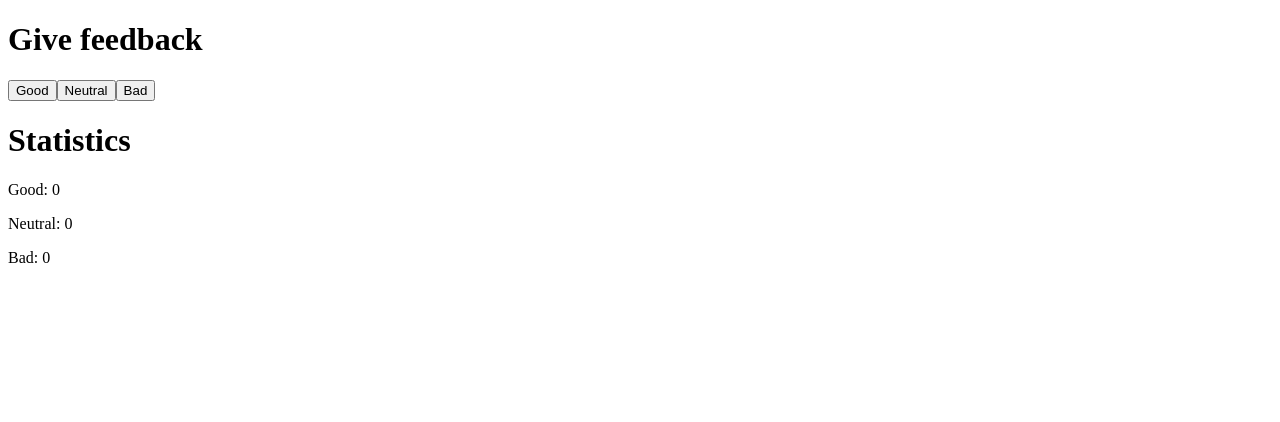
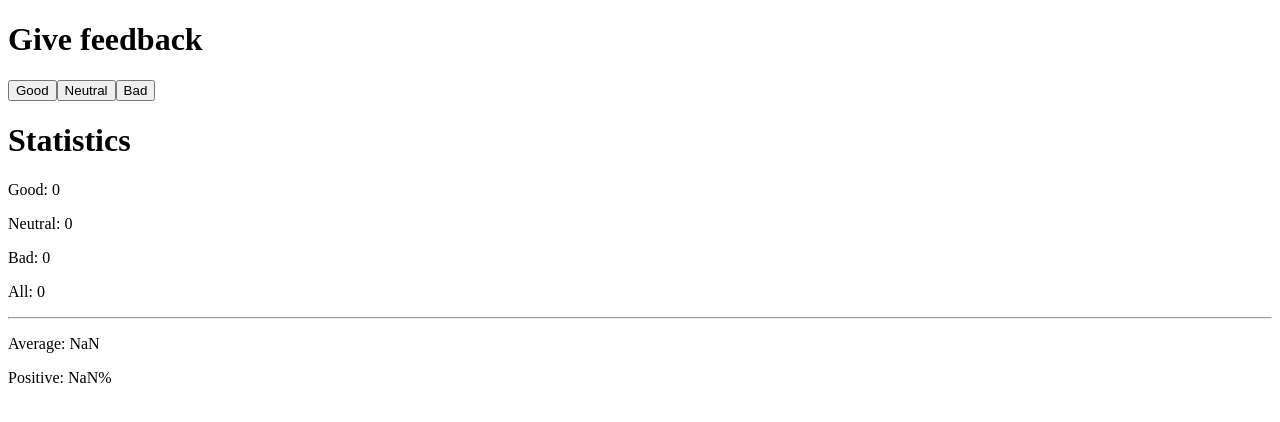
Before and after one commit to Antonako1/React-tehtavat, a React (Vite) app in the folder Reactin perusteet 1/: page / in a window 1280 px wide. Shown: the top 422 px of the page. Built offline with nearby package versions, Linux system fonts and the light colour scheme.

Commit message:
1.7 valmis

```diff
--- a/Reactin perusteet 1/src/App.jsx
+++ b/Reactin perusteet 1/src/App.jsx
@@ -10,13 +10,30 @@ const Buttons = (props) => {
     </div>
   )
 }
+
+const calculateAverage = (good, neutral, bad, all) => {
+  const average = (good + 0 + -bad) / all;
+
+  return average;
+};
+
+
 const Statistics = (props) => {
+  /*
+  props.all  | 100%
+  props.good | x%
+  */
+  let positive = (props.good * 100) / props.all
   return(
     <div>
       <h1>Statistics</h1>
       <p>Good: {props.good} </p>
       <p>Neutral: {props.neutral} </p>
       <p>Bad: {props.bad} </p>
+      <p>All: {props.all}</p>
+      <hr />
+      <p>Average: {calculateAverage(props.good, props.neutral, props.bad, props.all)}</p>
+      <p>Positive: {positive}%</p>
     </div>
   )
 }
@@ -24,17 +41,24 @@ const App = () => {
   const [good, setGood] = useState(0)
   const [neutral, setNeutral] = useState(0)
   const [bad, setBad] = useState(0)
+  const [all, setAll] = useState(0)
 
   const handleGood = () => {
     setGood(good + 1)
+    handleAll(1)
   }
   const handleNeutral=()=>{
     setNeutral(neutral + 1)
+    handleAll(1)
   }
   const handleBad=()=>{
     setBad(bad + 1)
+    handleAll(1)
   }
-
+  const handleAll = (parametri) =>{
+    console.log(parametri)
+    setAll(all + parametri)
+  }
   return (
     <div>
       <Buttons
@@ -46,6 +70,7 @@ const App = () => {
         good={good}
         neutral={neutral}
         bad={bad}
+        all={all}
       />
     </div>
   )
```
